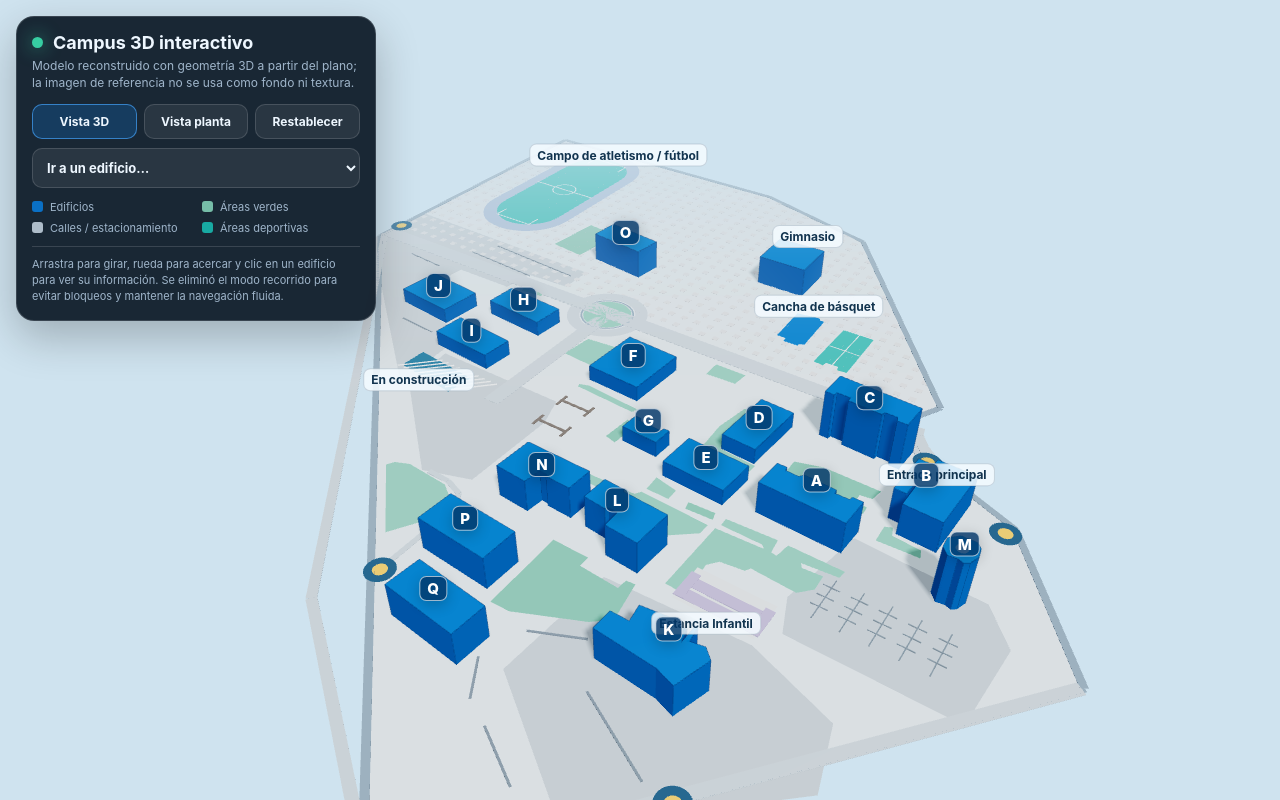
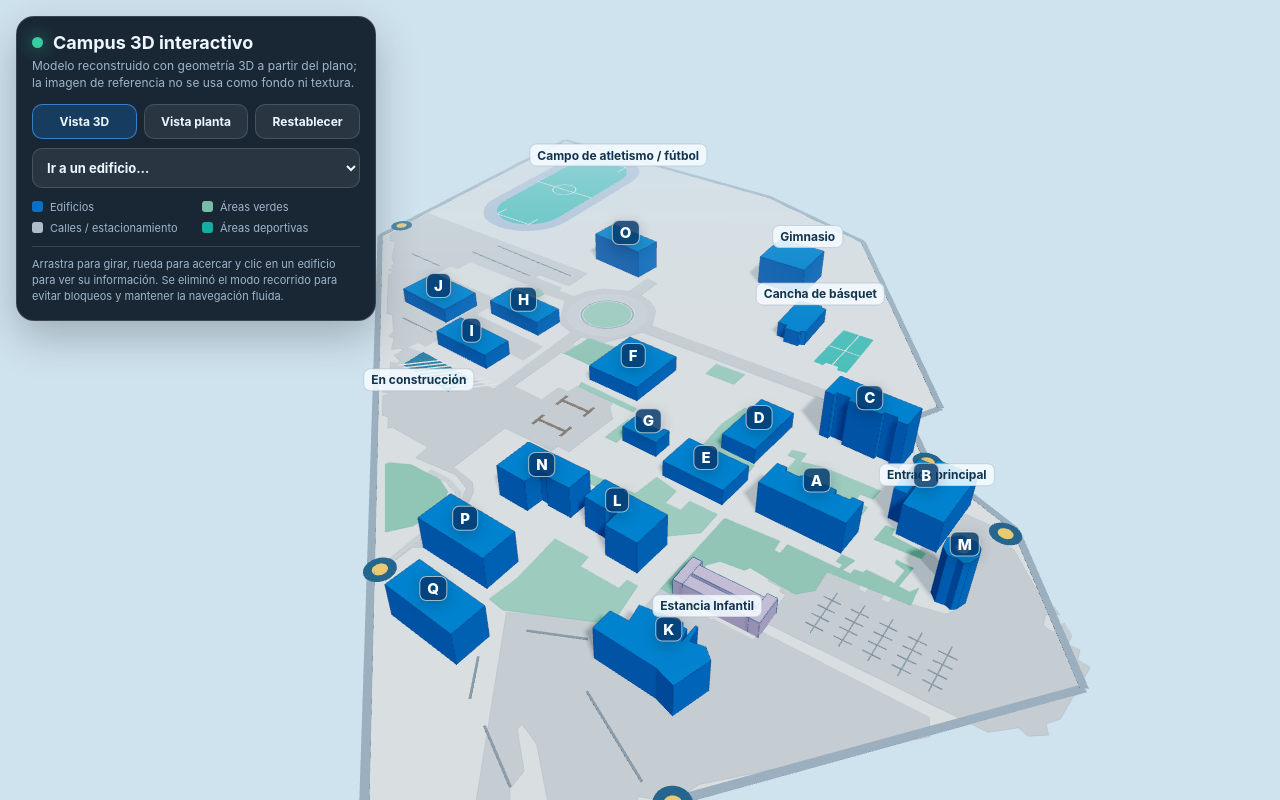
Before and after one commit to Ryob1239/UTCJ-3D, a website: page index.html in a window 1280 px wide. Drawn offline with nearby package versions, Linux system fonts and the light colour scheme.

Commit message:
Mejora de Diseño

```diff
--- a/index.html
+++ b/index.html
@@ -84,13 +84,14 @@ const compactDevice = matchMedia('(max-width: 700px), (pointer: coarse)').matche
 const camera = new THREE.PerspectiveCamera(45, innerWidth/innerHeight, .1, 450);
 camera.position.set(72, 96, 105);
 const renderer = new THREE.WebGLRenderer({antialias:!compactDevice,powerPreference:'high-performance'});
-renderer.setPixelRatio(Math.min(devicePixelRatio,compactDevice?1.15:1.45));
+renderer.setPixelRatio(Math.min(devicePixelRatio,compactDevice?1.12:1.6));
 renderer.setSize(innerWidth,innerHeight);
 renderer.shadowMap.enabled = !compactDevice;
 renderer.shadowMap.type = THREE.PCFSoftShadowMap;
 renderer.outputColorSpace = THREE.SRGBColorSpace;
 renderer.toneMapping = THREE.ACESFilmicToneMapping;
-renderer.toneMappingExposure = 1.06;
+renderer.toneMappingExposure = 1.03;
+renderer.shadowMap.autoUpdate = false;
 document.getElementById('scene').appendChild(renderer.domElement);
 
 const labels = new CSS2DRenderer();
@@ -115,6 +116,9 @@ const edgeMaterial=new THREE.LineBasicMaterial({color:0x064474,transparent:true,
 
 function shapePx(points){const sh=new THREE.Shape();points.forEach(([x,y],i)=>{const p=world(x,y);const sy=-p.z;i?sh.lineTo(p.x,sy):sh.moveTo(p.x,sy)});sh.closePath();return sh}
 function flatPoly(points,color,y=.035){const g=new THREE.ShapeGeometry(shapePx(points));g.rotateX(-Math.PI/2);const m=new THREE.Mesh(g,mat(color));m.position.y=y;m.receiveShadow=true;campus.add(m);return m}
+function flatPolyWithHoles(outer,holes,color,y=.035){const sh=shapePx(outer);for(const hp of holes){const path=new THREE.Path();hp.forEach(([x,yy],i)=>{const p=world(x,yy),sy=-p.z;i?path.lineTo(p.x,sy):path.moveTo(p.x,sy)});path.closePath();sh.holes.push(path)}const g=new THREE.ShapeGeometry(sh);g.rotateX(-Math.PI/2);const m=new THREE.Mesh(g,mat(color,.91));m.position.y=y;m.receiveShadow=true;campus.add(m);return m}
+function polyOutline(points,color=0x6f9e91,y=.145,opacity=.34){const pts=points.map(([x,yy])=>{const p=world(x,yy);return new THREE.Vector3(p.x,y,p.z)});pts.push(pts[0].clone());const g=new THREE.BufferGeometry().setFromPoints(pts);const m=new THREE.Line(g,new THREE.LineBasicMaterial({color,transparent:true,opacity}));campus.add(m);return m}
+function greenPoly(points,color,y=.115){const m=flatPoly(points,color,y);polyOutline(points,0x5f9d8b,y+.018,.30);return m}
 function extrudePoly(points,height,color,y=0){const g=new THREE.ExtrudeGeometry(shapePx(points),{depth:height,bevelEnabled:false,curveSegments:2});g.rotateX(-Math.PI/2);const m=new THREE.Mesh(g,mat(color,.74));m.position.y=y;m.castShadow=true;m.receiveShadow=true;campus.add(m);const e=new THREE.LineSegments(new THREE.EdgesGeometry(g,24),edgeMaterial);e.position.copy(m.position);campus.add(e);return m}
 function linePx(x1,y1,x2,y2,width,color,y=.07){const a=world(x1,y1),b=world(x2,y2),dx=b.x-a.x,dz=b.z-a.z,len=Math.hypot(dx,dz),ang=Math.atan2(dz,dx);const g=new THREE.BoxGeometry(len,.06,width*S);const m=new THREE.Mesh(g,mat(color));m.position.set((a.x+b.x)/2,y,(a.z+b.z)/2);m.rotation.y=-ang;m.receiveShadow=true;campus.add(m);return m}
 function rectPx(cx,cy,w,h,color,y=.04,rot=0){const p=world(cx,cy),g=new THREE.BoxGeometry(w*S,.06,h*S),m=new THREE.Mesh(g,mat(color));m.position.set(p.x,y,p.z);m.rotation.y=rot;m.receiveShadow=true;campus.add(m);return m}
@@ -129,43 +133,52 @@ const campusBoundary=[[67,42],[790,44],[1115,143],[1533,708],[1494,782],[1572,87
 flatPoly(campusBoundary,C.ground,0);
 for(let i=0;i<campusBoundary.length;i++){const a=campusBoundary[i],b=campusBoundary[(i+1)%campusBoundary.length];linePx(a[0],a[1],b[0],b[1],13,C.edge,.055)}
 
-// Zona adoquinada superior (patrón cuadriculado del plano) con instancias para buen rendimiento.
-const sportZone=[[70,45],[790,47],[1105,145],[1530,710],[1490,780],[65,780]];
-function inPoly(x,y,poly){let inside=false;for(let i=0,j=poly.length-1;i<poly.length;j=i++){const xi=poly[i][0],yi=poly[i][1],xj=poly[j][0],yj=poly[j][1];const hit=((yi>y)!=(yj>y))&&(x<(xj-xi)*(y-yi)/(yj-yi)+xi);if(hit)inside=!inside}return inside}
-const tileGeom=new THREE.BoxGeometry(14*S,.045,14*S),tileMat=mat(0xd5d8dc);const tiles=[];for(let y=66;y<760;y+=34)for(let x=82;x<1510;x+=34)if(inPoly(x,y,sportZone))tiles.push([x,y]);const inst=new THREE.InstancedMesh(tileGeom,tileMat,tiles.length);const dummy=new THREE.Object3D();tiles.forEach(([x,y],i)=>{const p=world(x,y);dummy.position.set(p.x,.05,p.z);dummy.updateMatrix();inst.setMatrixAt(i,dummy.matrix)});inst.receiveShadow=true;campus.add(inst);
+// Zona superior despejada: se retiró únicamente el patrón de cuadritos/adoquines
+// alrededor del edificio O, gimnasio, campo de atletismo y cancha de básquet.
+// El terreno, edificios, calles, estacionamientos y áreas verdes permanecen sin cambios.
 
-// Vialidades principales y glorieta.
-linePx(65,794,1517,794,43,C.road2,.08);
-linePx(780,794,780,1198,36,C.road2,.08);
-linePx(620,794,715,794,36,C.road2,.08);
-ringPx(780,800,92,64,C.road2,.09);circlePx(780,800,55,C.green,.1);ringPx(780,800,61,57,C.edge,.115);
-[[1515,794,1520,817],[1520,817,1545,850],[1545,850,1582,882],[1582,882,1620,899],[1620,899,1665,899]].forEach(s=>linePx(...s,36,C.road2,.08));
-linePx(67,805,890,1748,18,C.road2,.065);linePx(890,1748,1270,1990,18,C.road2,.065);linePx(1390,1900,1940,1235,22,C.road2,.065);
-[[828,1422,875,1422],[875,1422,915,1436],[915,1436,934,1470],[934,1470,934,1640]].forEach(s=>linePx(...s,11,C.road2,.07));
+// Calles y estacionamientos: superficies vectoriales calcadas por color del plano de referencia.
+// Se mantienen como geometría real; la imagen original no se usa como fondo ni como textura.
+const grayWestCentral=[[81,659],[74,725],[101,746],[98,766],[81,778],[84,802],[109,827],[124,824],[179,889],[208,909],[208,920],[221,922],[218,937],[236,937],[235,954],[362,1081],[377,1078],[431,1127],[436,1146],[452,1146],[479,1180],[490,1166],[501,1167],[501,1192],[527,1200],[527,1210],[513,1215],[554,1256],[551,1271],[579,1299],[594,1292],[588,1308],[633,1353],[648,1351],[673,1376],[678,1369],[777,1374],[782,1409],[876,1402],[917,1419],[935,1458],[932,1620],[940,1620],[942,1578],[957,1569],[957,1562],[942,1561],[946,1446],[934,1418],[914,1400],[858,1389],[860,1247],[977,1250],[979,1233],[1006,1234],[1015,1106],[986,1076],[986,1064],[892,1059],[888,1085],[864,1085],[861,1136],[785,1133],[789,982],[798,981],[800,944],[789,943],[789,907],[843,897],[888,817],[1480,817],[1478,783],[891,783],[862,724],[834,701],[796,687],[796,620],[764,615],[763,687],[707,712],[682,742],[669,780],[622,780],[620,766],[537,763],[538,746],[629,748],[630,676]];
+const grayWestHole=[[356,795],[546,800],[546,811],[663,809],[711,891],[756,907],[756,1162],[666,1159],[668,1171],[692,1168],[681,1222],[660,1221],[659,1205],[643,1218],[552,1208],[551,1197],[563,1190],[552,1185],[556,1149],[503,1152],[509,1128],[532,1130],[537,1048],[565,1036],[741,1051],[743,985],[536,968],[540,844],[521,843],[518,890],[350,882],[339,971],[363,979],[369,926],[509,938],[502,1033],[361,1022],[360,1006],[338,1004],[317,988],[331,839],[355,838]];
+const roundaboutHole=[[770,730],[821,745],[844,789],[832,836],[787,863],[742,852],[721,832],[713,784],[727,755]];
+const grayEast=[[1941,1189],[1922,1186],[1920,1165],[1902,1165],[1903,1145],[1886,1126],[1877,1154],[1861,1149],[1858,1126],[1876,1114],[1865,1102],[1848,1102],[1774,1014],[1736,1009],[1724,980],[1678,977],[1671,1094],[1645,1095],[1645,1105],[1655,1108],[1654,1124],[1698,1151],[1709,1144],[1743,1150],[1747,1178],[1730,1212],[1648,1230],[1647,1242],[1635,1242],[1634,1231],[1609,1231],[1608,1242],[1596,1242],[1595,1232],[1574,1232],[1573,1219],[1564,1219],[1561,1237],[1496,1240],[1497,1251],[1538,1248],[1540,1284],[1518,1306],[1468,1301],[1468,1308],[1494,1308],[1495,1317],[1506,1318],[1506,1368],[1490,1369],[1505,1386],[1853,1382],[1885,1351],[1900,1357],[1923,1339],[1915,1323],[1929,1304]];
+const graySouth=[[1777,1405],[1481,1405],[1438,1410],[1436,1428],[1419,1428],[1417,1391],[1444,1388],[1444,1381],[1349,1386],[1349,1406],[1335,1407],[1335,1486],[1325,1508],[1164,1596],[1358,1888],[1364,1866],[1392,1853],[1363,1820],[1362,1790],[1313,1746],[1313,1736],[1350,1749],[1432,1821],[1428,1841],[1437,1846],[1450,1797],[1464,1793],[1472,1806],[1484,1798],[1477,1778],[1484,1760],[1498,1756],[1507,1770],[1521,1760],[1508,1734],[1526,1726],[1531,1702],[1557,1693],[1565,1674],[1789,1434]];
+flatPolyWithHoles(grayWestCentral,[grayWestHole,roundaboutHole],C.parking,.062);
+flatPoly(grayEast,C.parking,.062);
+flatPoly(graySouth,C.parking,.062);
+polyOutline(grayWestCentral,0x8298aa,.084,.30);
+polyOutline(grayEast,0x8298aa,.084,.30);
+polyOutline(graySouth,0x8298aa,.084,.30);
 
-// Grandes superficies de estacionamiento/asfalto.
-flatPoly([[61,662],[625,673],[625,754],[518,760],[510,834],[362,835],[352,1015],[567,1045],[576,1187],[687,1193],[688,1238],[565,1240],[61,845]],C.parking,.04);
-flatPoly([[585,1124],[889,1124],[912,1190],[909,1395],[815,1427],[598,1245]],C.parking,.04);
-flatPoly([[1543,1140],[1778,1155],[1835,1225],[1822,1390],[1538,1390],[1510,1320]],C.parking,.04);
-flatPoly([[1245,1450],[1510,1435],[1670,1490],[1700,1600],[1450,1825],[1230,1680]],C.parking,.04);
+// Glorieta y caminos peatonales conservan su geometría, ahora integrados con el asfalto trazado.
+ringPx(780,800,92,64,C.road2,.09);circlePx(780,800,55,C.green,.115);ringPx(780,800,61,57,C.edge,.13);
+[[828,1422,875,1422],[875,1422,915,1436],[915,1436,934,1470],[934,1470,934,1640]].forEach(s=>linePx(...s,11,C.road2,.078));
 
-// Líneas de cajones / topes de estacionamiento.
-[[357,692,604,708],[324,752,522,764],[204,845,306,852],[407,1074,503,1080]].forEach(s=>linePx(...s,3,0x778692,.10));
-for(let x=1560;x<=1780;x+=48){linePx(x,1245,x,1338,2,0x778692,.10);for(let y=1264;y<=1330;y+=23)linePx(x-15,y,x+15,y,2,0x778692,.10)}
-[[1213,1606,1300,1566],[1185,1684,1225,1746],[1272,1768,1362,1818],[1355,1642,1500,1714]].forEach(s=>linePx(...s,4,0x778692,.10));
-for(const [x,y] of [[930,1115],[930,1190]]){linePx(x-34,y,x+34,y,6,0x776f69,.11);linePx(x-34,y-17,x-34,y+17,6,0x776f69,.11);linePx(x+34,y-17,x+34,y+17,6,0x776f69,.11)}
+// Líneas de cajones / topes de estacionamiento, alineadas con las zonas grises del plano.
+[[357,692,604,708],[324,752,522,764],[204,845,306,852],[407,1074,503,1080]].forEach(s=>linePx(...s,3,0x778692,.115));
+for(let x=1572;x<=1805;x+=47){linePx(x,1268,x,1364,2,0x778692,.115);for(let y=1287;y<=1350;y+=21)linePx(x-15,y,x+15,y,2,0x778692,.115)}
+[[1213,1606,1300,1566],[1185,1684,1225,1746],[1272,1768,1362,1818],[1355,1642,1500,1714]].forEach(s=>linePx(...s,4,0x778692,.115));
+for(const [x,y] of [[930,1115],[930,1190]]){linePx(x-34,y,x+34,y,6,0x776f69,.12);linePx(x-34,y-17,x-34,y+17,6,0x776f69,.12);linePx(x+34,y-17,x+34,y+17,6,0x776f69,.12)}
 
-// Áreas verdes: contornos derivados del plano, no rectángulos genéricos.
+// Áreas verdes: contornos vectoriales refinados a partir de las manchas verdes del plano.
 const greens=[
-[[483,465],[470,602],[558,612],[572,474]],
-[[545,814],[551,828],[605,823],[601,812]],[[1087,831],[1088,873],[1155,869],[1158,831]],[[1526,866],[1502,836],[1478,833],[1470,850],[1352,845],[1353,858]],
-[[891,897],[805,906],[797,979],[872,984]],[[1213,931],[1200,1008],[1205,1090],[1313,1093],[1314,1072],[1235,1065],[1241,935]],
-[[1368,1020],[1369,1065],[1456,1067],[1489,1080],[1531,1077],[1530,1059],[1507,1055],[1506,1036],[1529,1033],[1534,1006],[1421,1004]],
-[[891,1051],[894,1059],[1034,1067],[1038,1054],[911,1044]],[[1574,1086],[1575,1125],[1653,1122],[1647,1104],[1594,1099],[1587,1080]],[[1041,1092],[1036,1157],[1061,1163],[1065,1094]],
-[[1182,1201],[1184,1237],[1231,1237],[1230,1211]],[[1563,1220],[1459,1219],[1454,1251],[1443,1249],[1439,1218],[1341,1223],[1341,1241],[1422,1242],[1429,1249],[1337,1253],[1335,1406],[1409,1410],[1418,1406],[1410,1393],[1403,1406],[1401,1391],[1413,1390],[1414,1381],[1463,1375],[1373,1374],[1368,1335],[1383,1316],[1427,1310],[1433,1300],[1518,1305],[1539,1282],[1538,1249],[1501,1252],[1495,1243],[1561,1237]],
-[[1265,1224],[1269,1241],[1323,1238],[1318,1221]],[[1323,1254],[1181,1248],[1174,1260],[1019,1264],[991,1282],[1106,1283],[1136,1315],[1137,1286],[1152,1279],[1168,1297],[1168,1316],[1269,1322],[1322,1278]],
-[[758,1440],[750,1454],[879,1579],[911,1526],[912,1473],[901,1448],[878,1433],[785,1428]],[[1126,1431],[1129,1594],[1166,1592],[1281,1539],[1311,1513],[1297,1435],[1280,1437],[1278,1457],[1199,1453],[1199,1431]]
-];greens.forEach((g,i)=>flatPoly(g,i%3===0?C.green2:C.green,.105));
+[[1652,1149],[1622,1148],[1622,1156],[1642,1162],[1639,1198],[1590,1196],[1588,1205],[1573,1207],[1572,1219],[1558,1218],[1566,1188],[1542,1187],[1541,1207],[1553,1208],[1552,1219],[1457,1218],[1456,1243],[1445,1242],[1443,1218],[1338,1223],[1335,1419],[1416,1427],[1418,1381],[1466,1378],[1464,1369],[1412,1369],[1407,1345],[1397,1341],[1390,1371],[1372,1372],[1369,1335],[1384,1315],[1426,1310],[1431,1300],[1518,1309],[1541,1284],[1539,1237],[1678,1227],[1675,1185],[1666,1202],[1647,1200]],
+[[1124,1591],[1157,1596],[1292,1532],[1312,1509],[1302,1436],[1281,1435],[1280,1457],[1200,1454],[1199,1430],[1127,1428],[1132,1531]],
+[[1323,1222],[1266,1221],[1264,1249],[1232,1249],[1232,1212],[1182,1201],[1175,1259],[1022,1264],[991,1275],[991,1285],[1106,1283],[1131,1314],[1140,1314],[1139,1285],[1156,1282],[1168,1317],[1273,1322],[1323,1277]],
+[[751,1447],[748,1454],[879,1579],[907,1542],[913,1511],[911,1469],[896,1444],[862,1429],[789,1428]],
+[[1350,993],[1350,1011],[1368,1012],[1367,1065],[1478,1070],[1484,1080],[1531,1080],[1531,1058],[1506,1057],[1506,1034],[1531,1033],[1533,1005],[1418,1005],[1378,1014],[1377,987]],
+[[1212,929],[1200,1002],[1205,1092],[1314,1094],[1313,1071],[1234,1062],[1243,938]],
+[[805,904],[798,981],[874,985],[892,898]],
+[[1527,867],[1503,835],[1475,834],[1473,850],[1352,843],[1363,887],[1370,887],[1372,860]],
+[[1087,831],[1087,873],[1154,873],[1156,830]],
+[[1575,1082],[1572,1125],[1655,1123],[1657,1106],[1593,1099],[1591,1082]],
+[[892,1044],[895,1059],[1036,1066],[1036,1053]],
+[[1041,1092],[1037,1161],[1064,1162],[1065,1093]],
+[[623,1163],[600,1173],[599,1159],[574,1162],[569,1180],[554,1170],[554,1202],[588,1202],[594,1189],[613,1188]],
+[[605,812],[577,800],[576,811],[546,810],[545,826],[603,830]]
+];
+greens.forEach((g,i)=>greenPoly(g,i%3===0?C.green2:C.green,.122));
 
 // Campo de atletismo / cancha de fútbol.
 flatPoly(roundedCapsule(291,333,265,555,126),C.track,.115);flatPoly(roundedCapsule(291,333,198,478,93),C.sport,.135);
@@ -177,8 +190,11 @@ addLabel('Campo de atletismo / fútbol',292,72,1.2);
 // Canchas y gimnasio de la parte superior.
 flatPoly([[1253,557],[1252,705],[1275,707],[1276,695],[1304,694],[1307,707],[1328,704],[1324,556]],C.sport,.13);
 linePx(1291,557,1291,705,2,C.white,.17);linePx(1255,632,1326,632,2,C.white,.17);
-flatPoly([[1136,552],[1140,658],[1161,658],[1163,671],[1196,670],[1197,663],[1207,658],[1202,550],[1191,550],[1189,544],[1173,544]],C.blue,.13);
-addLabel('Cancha de básquet',1172,520,1.4);
+// La cancha de básquet se representa como un edificio de una planta,
+// conservando exactamente su huella y posición del modelo anterior.
+const basketballPoly=[[1136,552],[1140,658],[1161,658],[1163,671],[1196,670],[1197,663],[1207,658],[1202,550],[1191,550],[1189,544],[1173,544]];
+extrudePoly(basketballPoly,2.85,C.blue);
+addLabel('Cancha de básquet',1172,520,4.05);
 const gym=extrudePoly([[1105,367],[990,371],[993,477],[1108,476]],5.7,C.blue);addLabel('Gimnasio',1048,342,6.6);
 
 // Edificios A–Q: huellas trazadas directamente de los bloques azules del plano.
@@ -211,7 +227,15 @@ circlePx(1720,1171,10,C.ground,buildings.M.floors*2.85+.035);
 
 // Edificio en construcción (huella rayada) y estancia infantil.
 const construction=[[543,1148],[541,1207],[688,1223],[693,1162]];flatPoly(construction,C.construction,.14);for(let x=535;x<705;x+=17)linePx(x,1215,x+65,1148,4,C.white,.18);addLabel('En construcción',618,1235,.8);
-flatPoly([[1360,1347],[1507,1347],[1507,1425],[1360,1425]],0xd9e0e6,.13);rectPx(1434,1380,118,22,C.child,.18);rectPx(1434,1407,118,22,C.child,.18);rectPx(1366,1389,18,58,C.child,.18);rectPx(1502,1389,18,58,C.child,.18);addLabel('Estancia Infantil',1435,1445,.8);
+flatPoly([[1360,1347],[1507,1347],[1507,1425],[1360,1425]],0xd9e0e6,.13);
+// Estancia Infantil: los cuatro volúmenes conservan la misma huella del plano,
+// pero ahora tienen altura de una sola planta (2.85 m).
+const childHeight=2.85;
+extrudePoly([[1375,1369],[1493,1369],[1493,1391],[1375,1391]],childHeight,C.child);
+extrudePoly([[1375,1396],[1493,1396],[1493,1418],[1375,1418]],childHeight,C.child);
+extrudePoly([[1357,1360],[1375,1360],[1375,1418],[1357,1418]],childHeight,C.child);
+extrudePoly([[1493,1360],[1511,1360],[1511,1418],[1493,1418]],childHeight,C.child);
+addLabel('Estancia Infantil',1435,1445,4.05);
 
 // Accesos / nodos naranjas del plano.
 [[74,752],[1573,883],[1751,987],[1385,1884],[1552,1719],[936,1645]].forEach(([x,y])=>{circlePx(x,y,27,0x2e5d7c,.20);circlePx(x,y,13,C.accent,.24)});
@@ -243,6 +267,7 @@ function requestRender(){
   requestAnimationFrame(renderScene);
 }
 orbit.addEventListener('change',requestRender);
+if(renderer.shadowMap.enabled)renderer.shadowMap.needsUpdate=true;
 requestRender();
 
 let resizeFrame=0;
@@ -251,7 +276,7 @@ addEventListener('resize',()=>{
   resizeFrame=requestAnimationFrame(()=>{
     camera.aspect=innerWidth/innerHeight;
     camera.updateProjectionMatrix();
-    renderer.setPixelRatio(Math.min(devicePixelRatio,compactDevice?1.15:1.45));
+    renderer.setPixelRatio(Math.min(devicePixelRatio,compactDevice?1.12:1.6));
     renderer.setSize(innerWidth,innerHeight);
     labels.setSize(innerWidth,innerHeight);
     requestRender();
```
Also changed, not shown: README.md.
